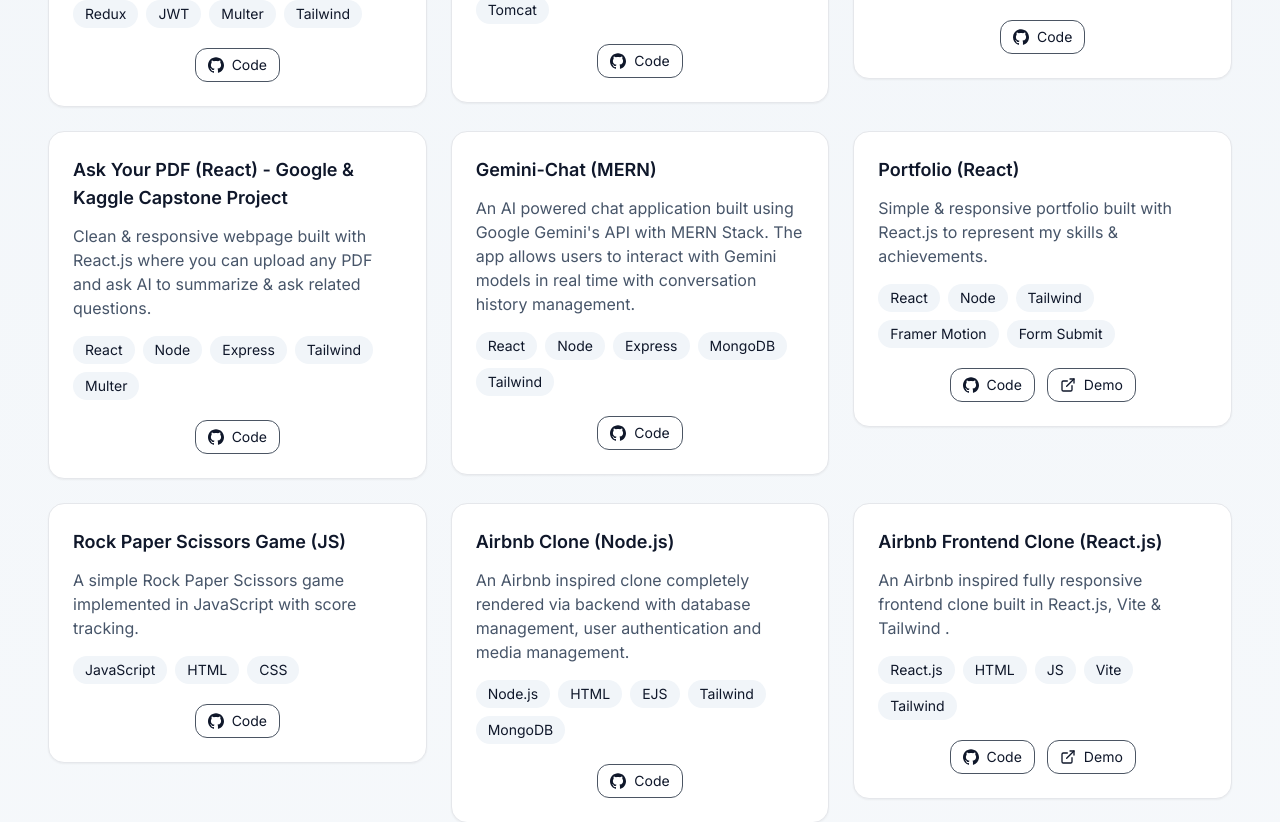
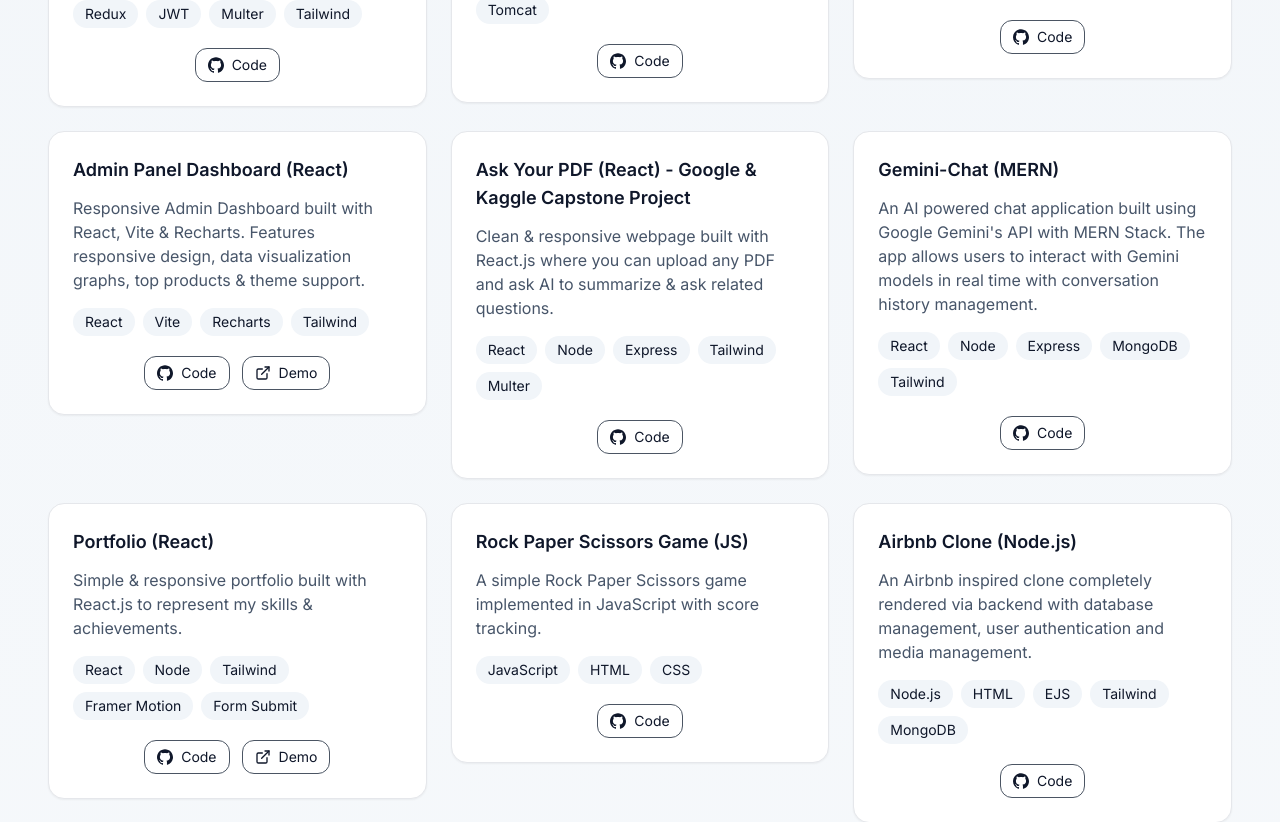
Before and after one commit to mohdkamran-khan/KAMRAN-portfolio, a React (Vite) app: page / in a window 1280 px wide. Shown: the part 1020-1842 px from the top of the page. Built offline with nearby package versions, Linux system fonts and the light colour scheme.

Commit message:
Initial Commit

```diff
--- a/src/App.jsx
+++ b/src/App.jsx
@@ -77,6 +77,22 @@
     repo: "https://github.com/mohdkamran-khan/Mini-Event-Tracker",
     details:
       "Implemented using MERN for functionality and React/Tailwind for layout. Features responsive design and local storage for event persistence.",
+  },
+  {
+    slug: "Admin Panel Dashboard-React",
+    title: "Admin Panel Dashboard (React)",
+    description:
+      "Responsive Admin Dashboard built with React, Vite & Recharts. Features responsive design, data visualization graphs, top products & theme support.",
+    stack: [
+      "React",
+      "Vite",
+      "Recharts",
+      "Tailwind"
+    ],
+    link: "https://mohdkamran-khan.github.io/Admin-Panel-Dashboard",
+    repo: "github.com/mohdkamran-khan/Admin-Panel-Dashboard",
+    details:
+      "Implemented using React for functionality and Tailwind for layout. Features responsive design and data visualization.",
   },
   {
     slug: "Ask-Your-PDF",
@@ -319,8 +335,8 @@
     year: "Nov 2025",
   },
   {
-    title: "AI/ML Certification Course",
-    org: "Knowledge Gate",
+    title: "Cloud Computing Fundamentals",
+    org: "IBM SkillsBuild",
     year: "Dec 2025",
   },
   {
@@ -362,6 +378,11 @@
     title: "React Hooks Crash Course",
     org: "Great Stack",
     year: "Oct 2025",
+  },
+  {
+    title: "DSA using Java",
+    org: "Knowledge Gate",
+    year: "Dec 2025",
   },
   {
     title: "Professional Diploma: Customer Centricity & Design Thinking",
```
Also changed, not shown: 2 other files (tests, documents, lock files or other folders).
